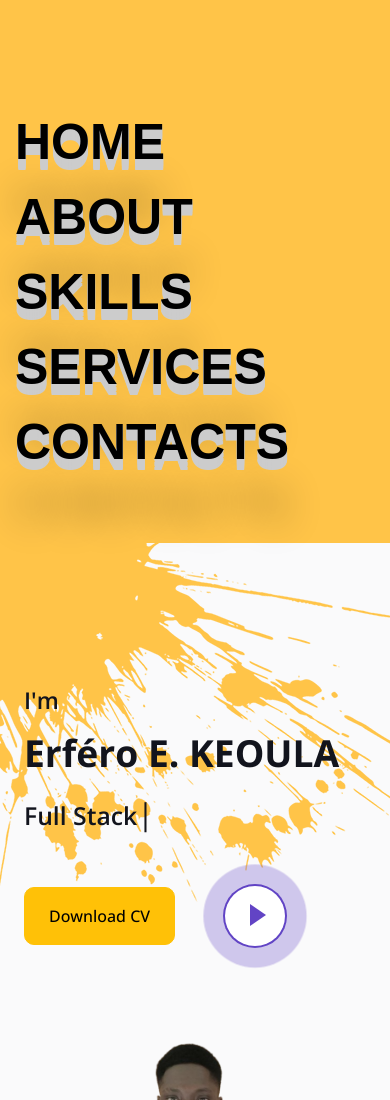
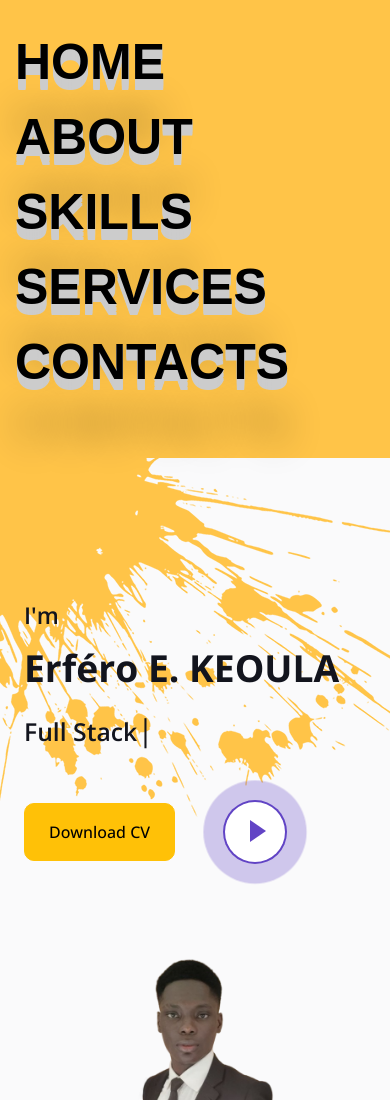
Before and after one commit to Erfero/Code4life, a plain HTML site: page index.html in a window 390 px wide. Shown: the top 1100 px of the page. Drawn offline with nearby package versions, Linux system fonts and the light colour scheme.

Commit message:
Reprise du navbar

```diff
--- a/css/style.css
+++ b/css/style.css
@@ -295,12 +295,17 @@ a.contact:hover {
     a.skill,
     a.contact {
         font-size: 2.5rem;
-        margin-top: 2rem;
+        margin-top: 3rem;
+
+    }
+
+    .mt {
+        margin-top: 5rem;
     }
 
     div.openPage {
 
-        height: 70vh;
+        height: 60vh;
     }
 }
 
```
